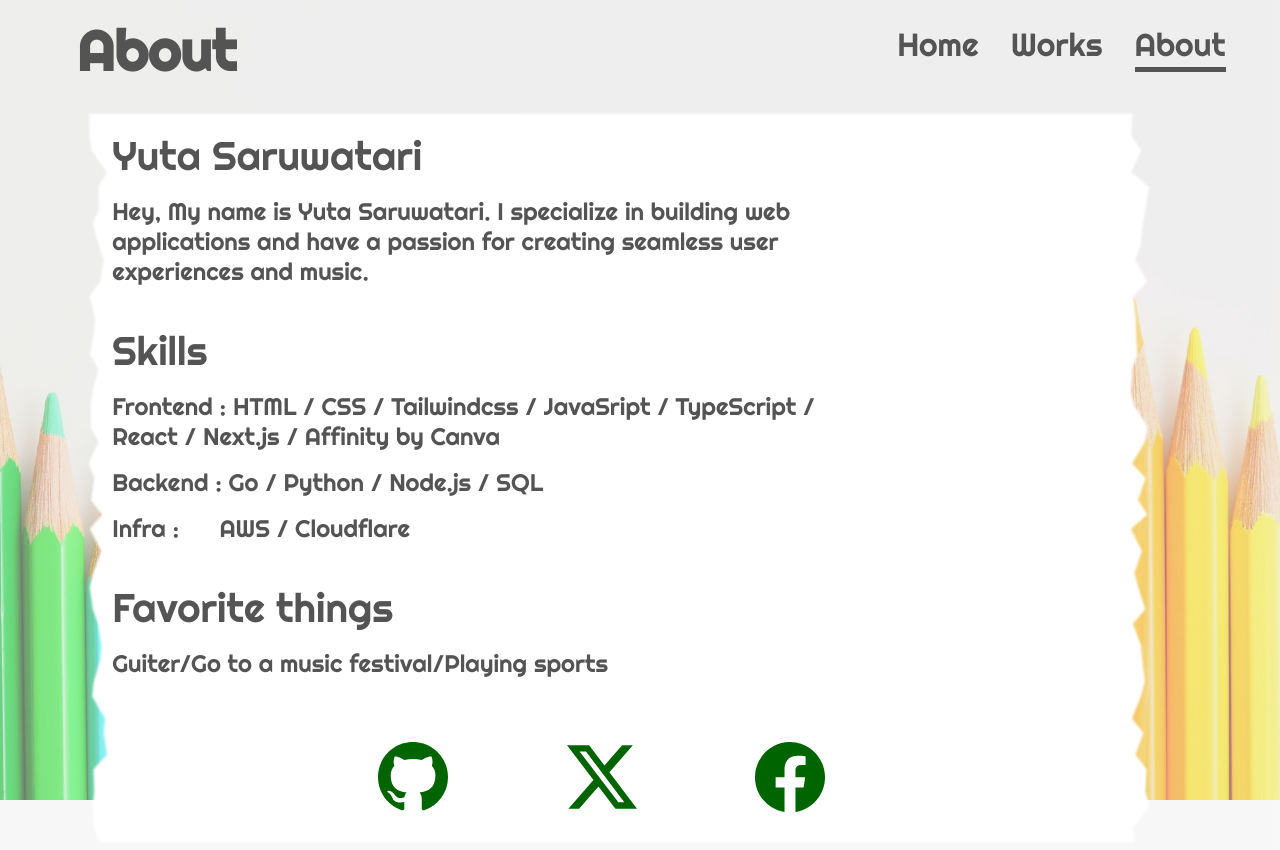
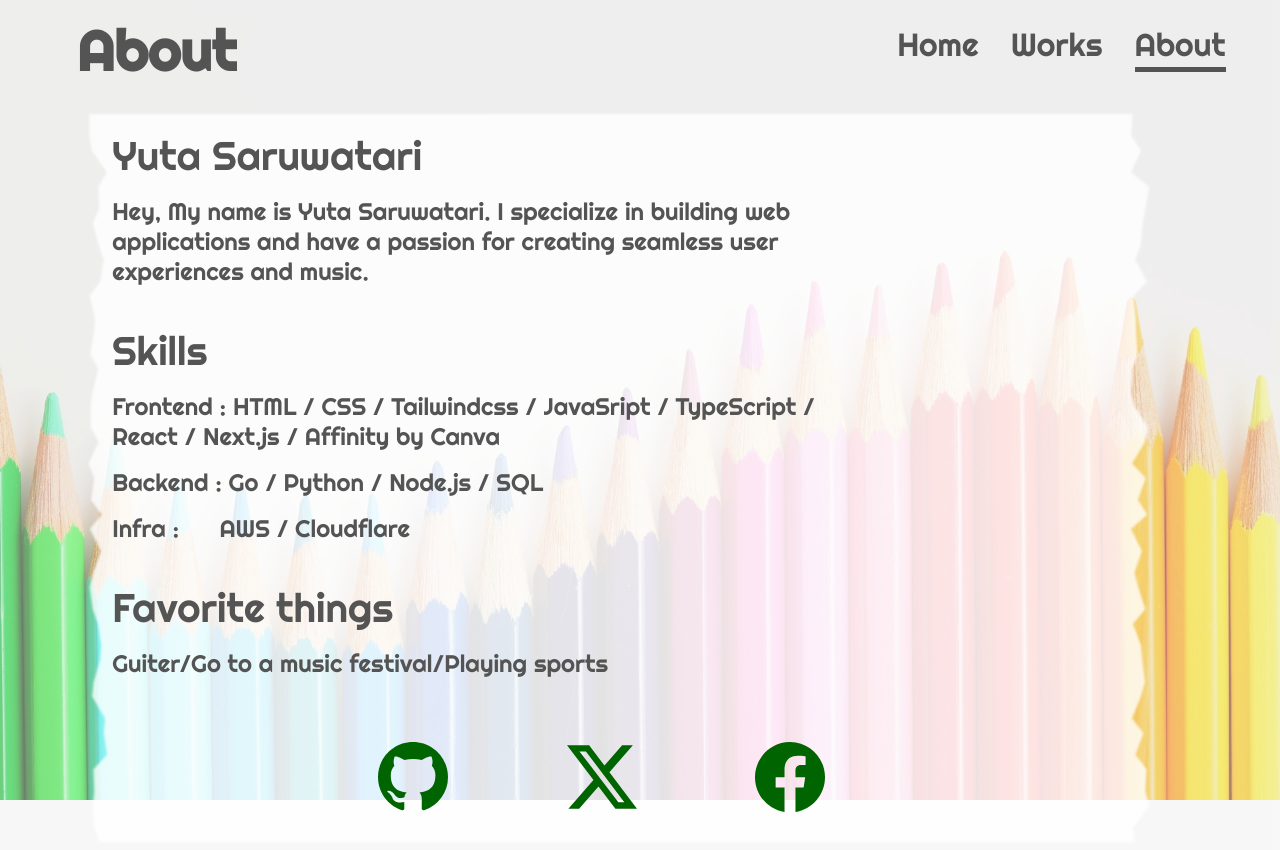
Before and after one commit to uta-s-dao/portfolio, a Next.js app: page /about in a window 1280 px wide. Shown: the top 850 px of the page. Built offline with nearby package versions, Linux system fonts and the light colour scheme.

Commit message:
Update bg opacity

```diff
--- a/src/app/components/DesktopAboutPage.module.css
+++ b/src/app/components/DesktopAboutPage.module.css
@@ -3,7 +3,7 @@
   --torn-shadow-offset-x: -2px;
   --torn-shadow-offset-y: 2px;
   --torn-shadow-blur: 1px;
-  --torn-shadow-background-color: white;
+  --torn-shadow-background-color: rgb(255, 255, 255, 0.8);
   /* --torn-background-color: #f5e7c99c; */
   --torn-left-width: 19px;
   --torn-right-width: 19px;
```
